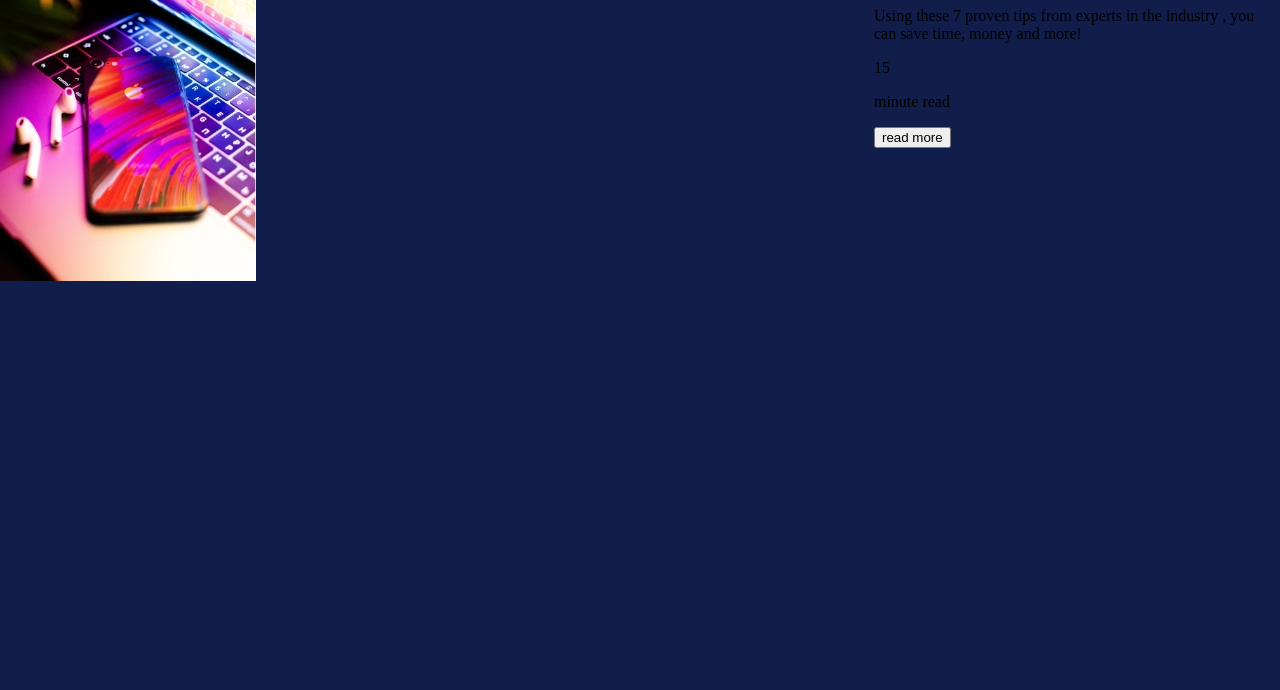
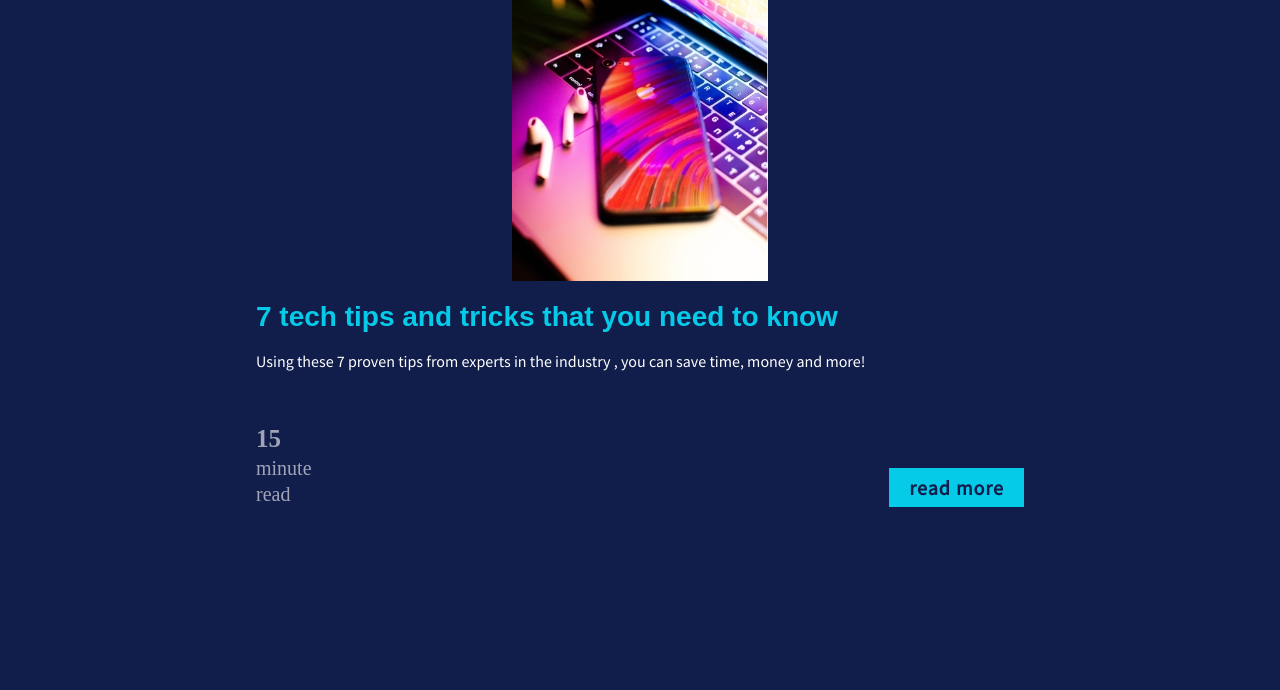
Before and after one commit to VBlazhenko/FlexBox-Design, a plain HTML site: page first/index.html in a window 1280 px wide. Shown: the part 110-800 px from the top of the page. Drawn offline with Linux system fonts and the light colour scheme; a web font is replaced by a local one.

Commit message:
Add files via upload
added some styling and typography

```diff
--- a/first/index.html
+++ b/first/index.html
@@ -3,6 +3,7 @@
 <head>
     <meta charset="UTF-8">
     <meta name="viewport" content="width=device-width, initial-scale=1.0">
+    <link href="https://fonts.googleapis.com/css?family=Blinker:400,700|Source+Sans+Pro&display=swap" rel="stylesheet">
     <link rel="stylesheet" href="style.css">
     <title>Card Component</title>
 </head>
@@ -12,13 +13,17 @@
             <img src="assets/tech.jpg" alt="picture of a phone">
         </div>
         <div class="info-content">
-            <h1>7 tech tips and tricks that you need to know</h1>
-            <p>Using these 7 proven tips from experts in the industry
+            <h1 class="card-title">7 tech tips and tricks that you need to know</h1>
+            <p class="card-body">Using these 7 proven tips from experts in the industry
             , you can save time, money and more!
             </p>
-            <span>15</span>
-            <p>minute read</p>
-            <button>read more</button>
+        <div class="card-footer">
+            <p class="read-time">
+                <span>15</span>
+                minute <br> read
+            </p>
+            <a href="#" class="card-button">read more</a>
+        </div>
         </div>
     </div>
 </body>
--- a/first/style.css
+++ b/first/style.css
@@ -1,20 +1,73 @@
 body {
     margin: 0;
-    box-sizing: border-box;
     background-color: #111D4A;
 }
 
 
 .main-container {
     display: flex;
+    width: 90%;
+    margin: 0 auto;
+    max-width: 800px;
+    flex-direction: column;
+    color: white;
+}
+
+.card-title,
+.card-body,
+.card-button {
+    font-family: 'Source Sans Pro', sans-serif;
 }
 
 .main-picture {
-    width: 100%;
-    height: auto;
+    margin-left: auto;
+    margin-right: auto;
 }
 
-h1 {
-    font-family: "Source Sans Pro";
+.info-content {
+    padding: 1em;
+
+}
+
+.card-title {
+    font-family: "Blinker", sans-serif;
     color: #05cbe9;
+    font-size: 1.75rem;
+    margin: 0;
 }
+
+.card-body {
+    font-size: 1rem;
+    line-height: 1.6;
+    align-items: flex-end;
+}
+
+.card-footer {
+    display: flex;
+    justify-content: space-between;
+    align-items: flex-end;
+    margin-top: 3em;
+}
+
+.card-footer span {
+    font-weight: bold;
+    display: block;
+    font-size: 1.25em;
+}
+
+.read-time {
+    margin: 0;
+    font-size: 20px;
+    opacity: .6;
+    line-height: 1.3;
+}
+
+.card-button {
+    font-size: 1.25rem;
+    background: #05cbe9;
+    color: #111d4a;
+    text-decoration: none;
+    font-weight: 700;
+    padding: .35em 1em;
+    letter-spacing: 1px;
+}
```
